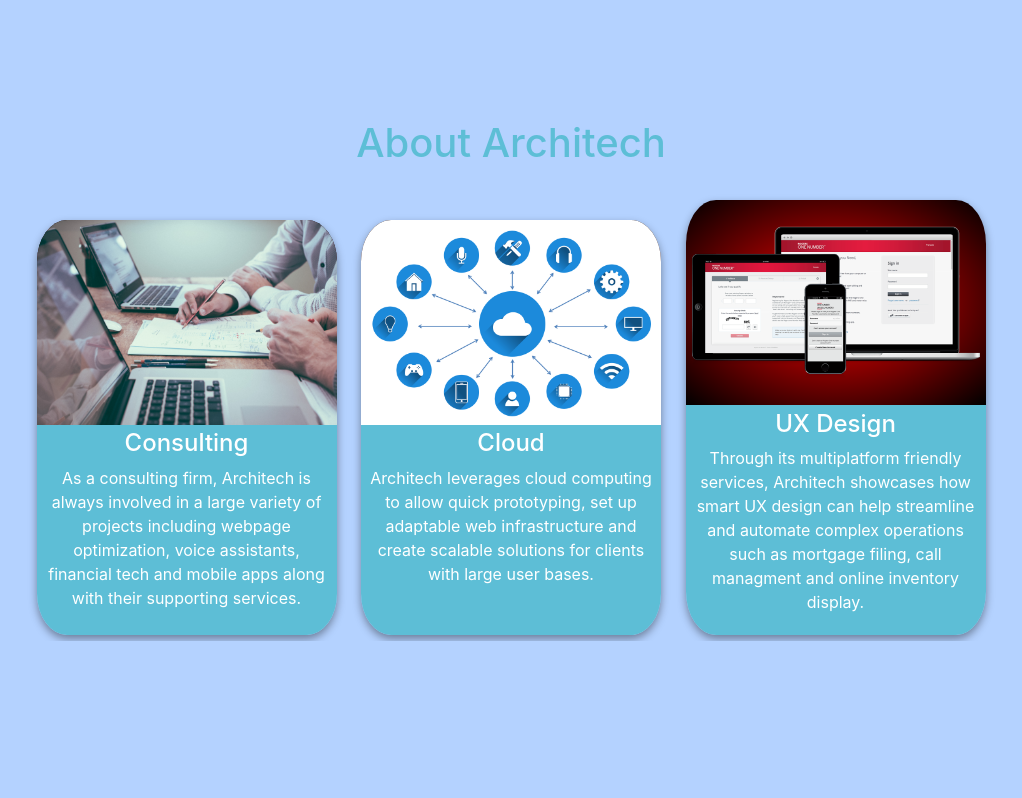
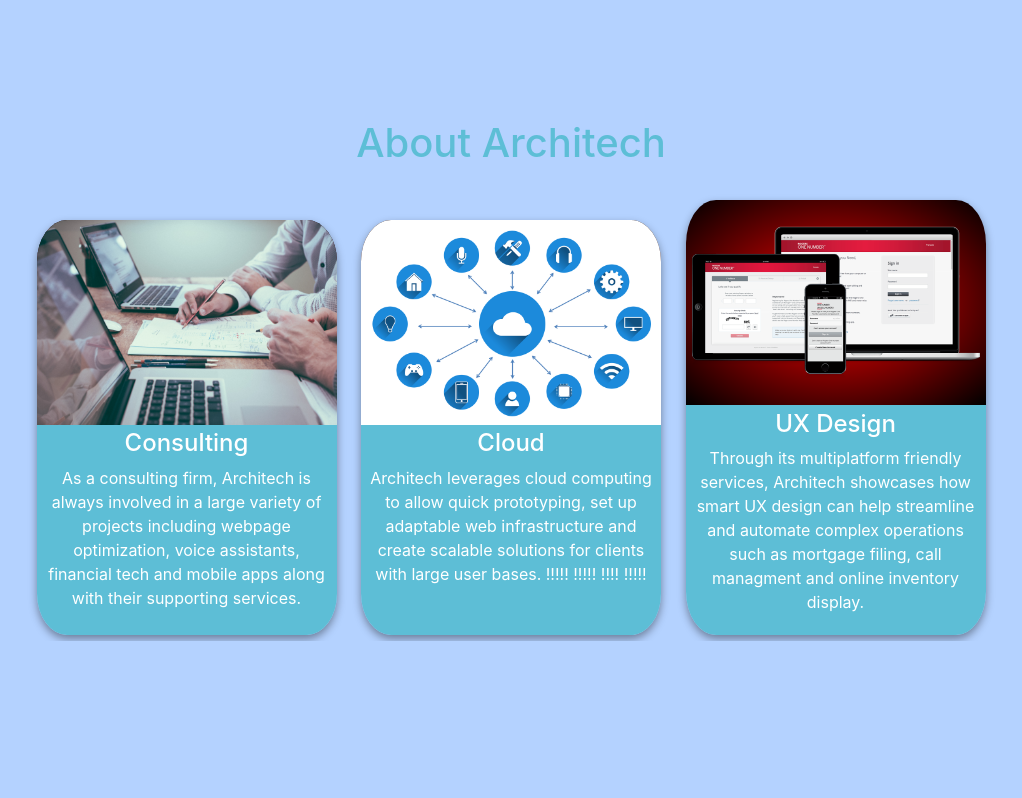
Before and after one commit to Centurion902/coopWebsite, a PHP site: page / in a window 1280 px wide. Shown: the part 801-1599 px from the top of the page, without its empty margins (129-1151 px from the left). Run offline with PHP 8.4, Linux system fonts and the light colour scheme.

Commit message:
I phone testing

```diff
--- a/index.html
+++ b/index.html
@@ -121,7 +121,7 @@
 							</div>
 							<div class="cardText">
 								<h4 class="cardTitle">Cloud</h4>
-								<p class="cardDescription">Architech leverages cloud computing to allow quick prototyping, set up adaptable web infrastructure and create scalable solutions for clients with large user bases.</p>
+								<p class="cardDescription">Architech leverages cloud computing to allow quick prototyping, set up adaptable web infrastructure and create scalable solutions for clients with large user bases. !!!!! !!!!! !!!! !!!!!</p>
 							</div>
 						</div>
 						<div class="cardSection">
--- a/style.css
+++ b/style.css
@@ -132,9 +132,6 @@ section{
   display: none;
 }
 
-
-
-
 .cardSection{
   display:inline-block;
   margin-top:2%;
```
